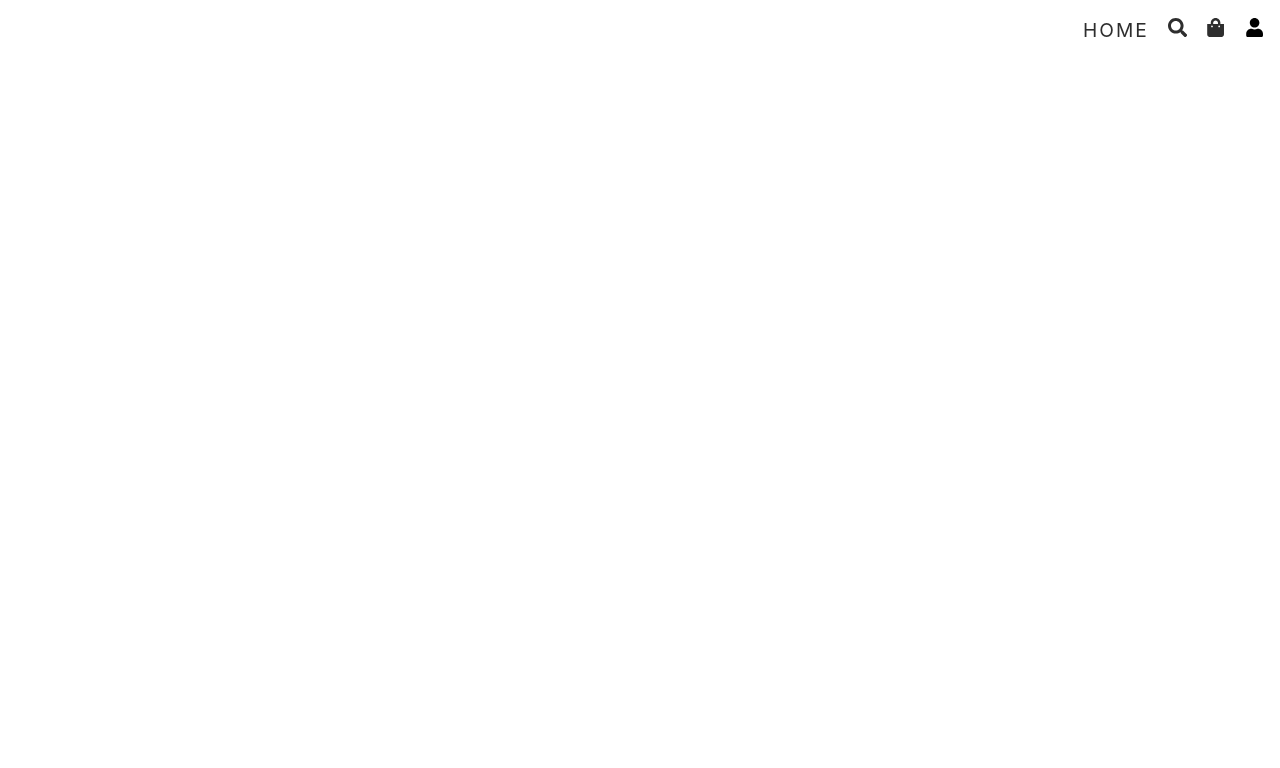
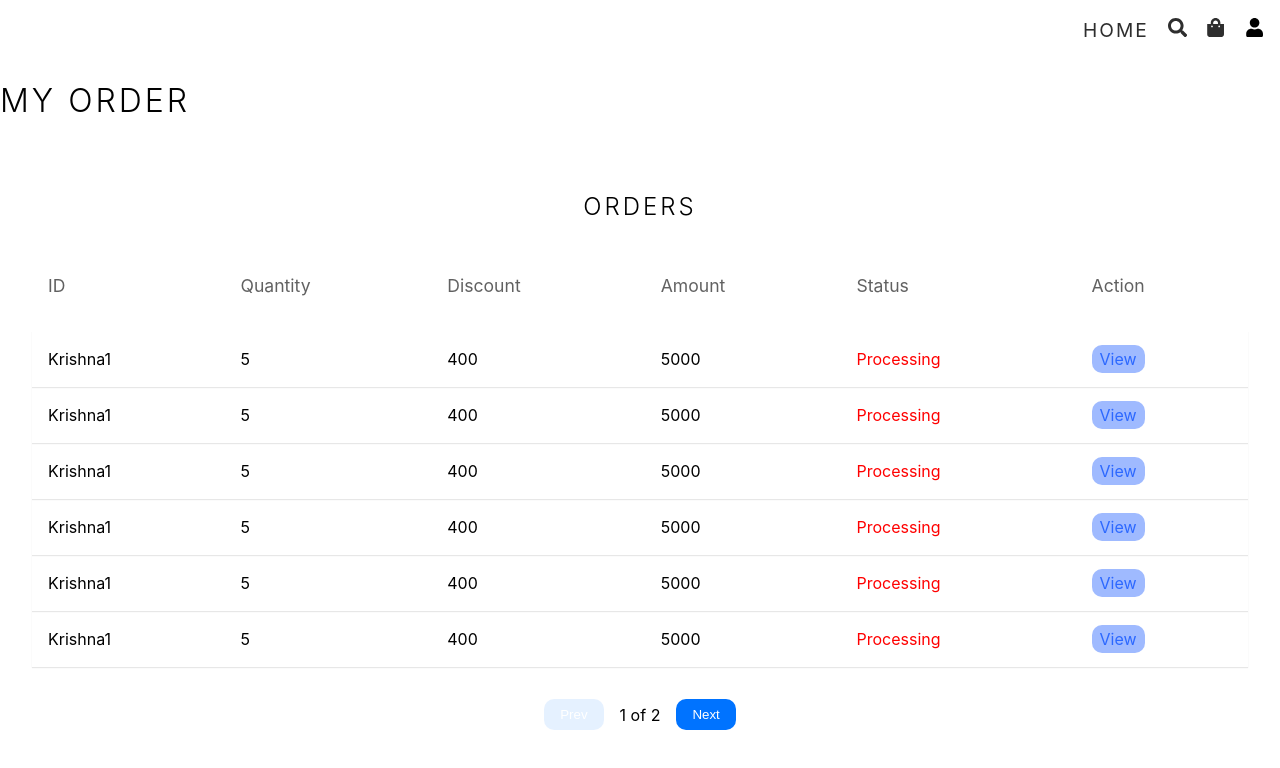
Before and after one commit to KrishnaKumarchaudhary/E-commersWithNodeReact, a React (Vite) app in the folder ecommerceFrontEnd/: page /orders in a window 1280 px wide. Before the commit this address had no page. Shown: the top 768 px of the page. Built offline with nearby package versions, Linux system fonts and the light colour scheme.

Commit message:
Order page completed

```diff
--- a/ecommerceFrontEnd/src/App.tsx
+++ b/ecommerceFrontEnd/src/App.tsx
@@ -2,7 +2,10 @@ import { BrowserRouter as Router, Routes, Route } from "react-router-dom";
 import { lazy, Suspense } from "react";
 import Loader from "./components/loader";
 import Header from "./components/header";
+
+const OrderDetails = lazy(() => import("./pages/order-details"));
 const Login = lazy(() => import("./pages/login"));
+const Order = lazy(() => import("./pages/order"));
 const Home = lazy(() => import("./pages/home"));
 const Search = lazy(() => import("./pages/search"));
 const Cart = lazy(() => import("./pages/cart"));
@@ -42,6 +45,8 @@ const App = () => {
 
           <Route>
             <Route path="/shipping" element={<Shipping />} />
+            <Route path="/orders" element={<Order />} />
+            <Route path="/order/:id" element={<OrderDetails />} />
           </Route>
           {/* Admin Rotues */}
           <Route
@@ -84,4 +89,4 @@ const App = () => {
 
 export default App;
 
-// 2:29:11
+// 2:52:09
--- /dev/null
+++ b/ecommerceFrontEnd/src/pages/order-details.tsx
@@ -0,0 +1,5 @@
+const OrderDetails = () => {
+  return <div>OrderDetails</div>;
+};
+
+export default OrderDetails;
--- /dev/null
+++ b/ecommerceFrontEnd/src/pages/order.tsx
@@ -0,0 +1,121 @@
+import { ReactElement, useState } from "react";
+import TableHOC from "../components/admin/TableHOC";
+import { Column } from "react-table";
+import { Link } from "react-router-dom";
+type DataType = {
+  _id: string;
+  amount: number;
+  quantity: number;
+  discount: number;
+  status: ReactElement;
+  action: ReactElement;
+};
+const column: Column<DataType>[] = [
+  {
+    Header: "ID",
+    accessor: "_id",
+  },
+  {
+    Header: "Quantity",
+    accessor: "quantity",
+  },
+  {
+    Header: "Discount",
+    accessor: "discount",
+  },
+  {
+    Header: "Amount",
+    accessor: "amount",
+  },
+  {
+    Header: "Status",
+    accessor: "status",
+  },
+  {
+    Header: "Action",
+    accessor: "action",
+  },
+];
+const Order = () => {
+  const [rows, setRows] = useState<DataType[]>([
+    {
+      _id: "Krishna1",
+      amount: 5000,
+      quantity: 5,
+      discount: 400,
+      status: <span className="red">Processing</span>,
+      action: <Link to={`/order/Krishna1`}>View</Link>,
+    },
+    {
+      _id: "Krishna1",
+      amount: 5000,
+      quantity: 5,
+      discount: 400,
+      status: <span className="red">Processing</span>,
+      action: <Link to={`/order/Krishna1`}>View</Link>,
+    },
+    {
+      _id: "Krishna1",
+      amount: 5000,
+      quantity: 5,
+      discount: 400,
+      status: <span className="red">Processing</span>,
+      action: <Link to={`/order/Krishna1`}>View</Link>,
+    },
+    {
+      _id: "Krishna1",
+      amount: 5000,
+      quantity: 5,
+      discount: 400,
+      status: <span className="red">Processing</span>,
+      action: <Link to={`/order/Krishna1`}>View</Link>,
+    },
+    {
+      _id: "Krishna1",
+      amount: 5000,
+      quantity: 5,
+      discount: 400,
+      status: <span className="red">Processing</span>,
+      action: <Link to={`/order/Krishna1`}>View</Link>,
+    },
+    {
+      _id: "Krishna1",
+      amount: 5000,
+      quantity: 5,
+      discount: 400,
+      status: <span className="red">Processing</span>,
+      action: <Link to={`/order/Krishna1`}>View</Link>,
+    },
+    {
+      _id: "Krishna1",
+      amount: 5000,
+      quantity: 5,
+      discount: 400,
+      status: <span className="red">Processing</span>,
+      action: <Link to={`/order/Krishna1`}>View</Link>,
+    },
+    {
+      _id: "Krishna1",
+      amount: 5000,
+      quantity: 5,
+      discount: 400,
+      status: <span className="red">Processing</span>,
+      action: <Link to={`/order/Krishna1`}>View</Link>,
+    },
+  ]);
+  const Table = TableHOC<DataType>(
+    column,
+    rows,
+    "dashboard-product-box",
+    "Orders",
+    rows.length > 6 ? true : false
+  )();
+  return (
+    <div className="container">
+      <h1>My Order</h1>
+      {Table}
+    </div>
+  );
+};
+
+export default Order;
```
